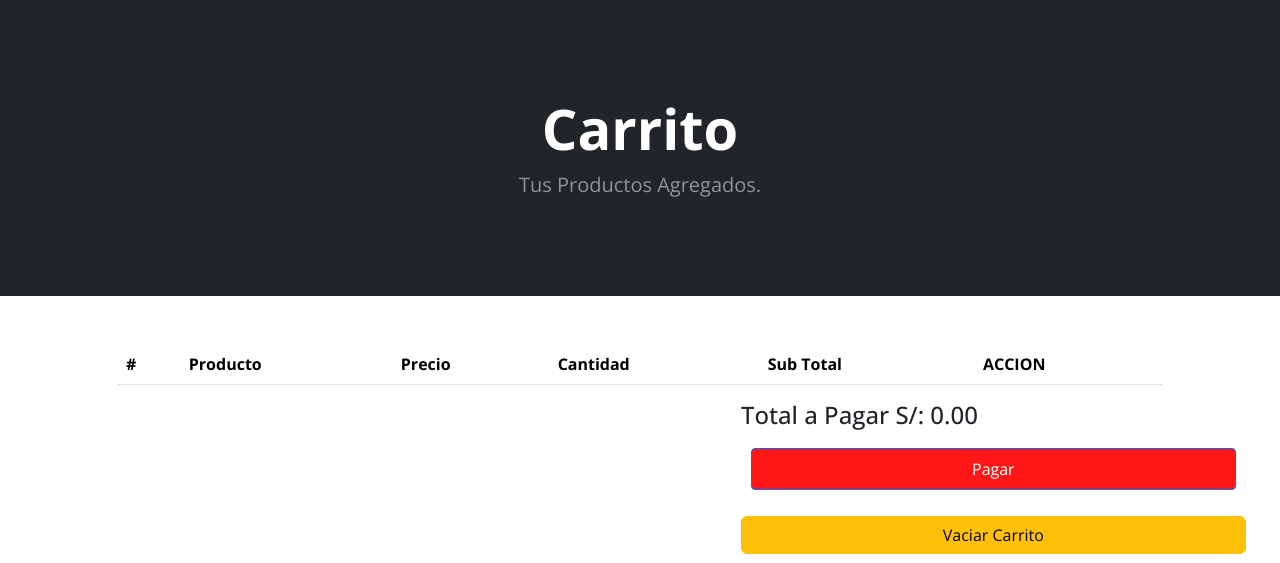
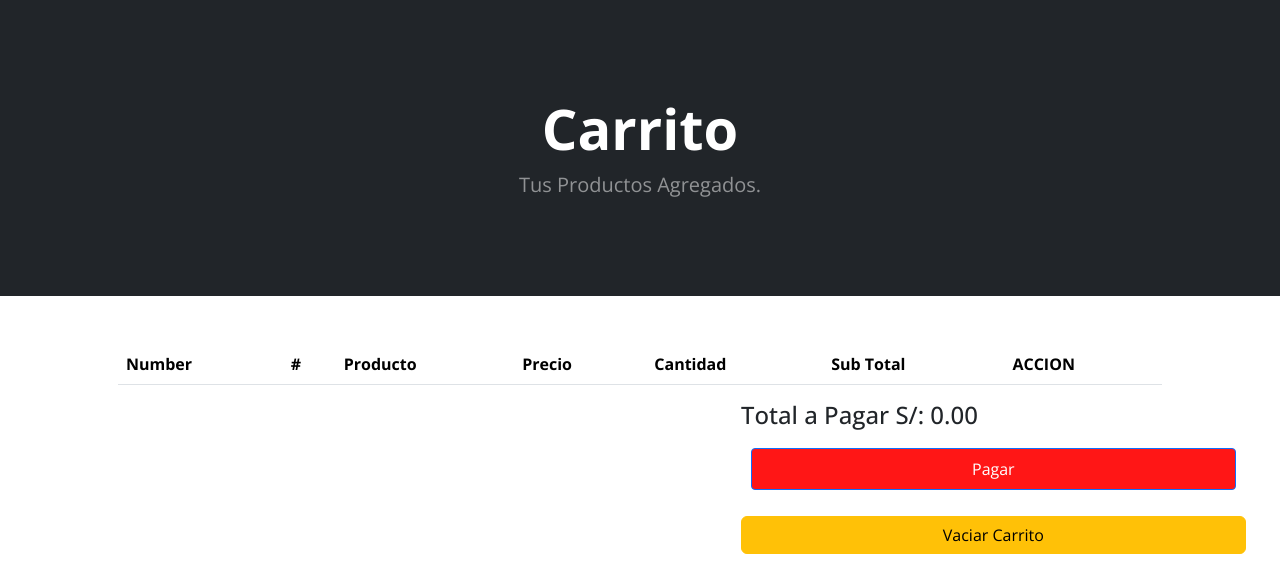
Before and after one commit to JFVela/Trabajo_Card, a PHP site: page /carrito.php in a window 1280 px wide. Shown: the part 57-620 px from the top of the page. Run offline with PHP 8.4, Linux system fonts and the light colour scheme; a user stored in the database is signed in; lists and menus that the app fills with data are empty; some libraries are stand-ins or nearby versions.

Commit message:
mejorado un poquito

```diff
--- a/carrito.php
+++ b/carrito.php
@@ -63,6 +63,7 @@ $idCliente = $_SESSION['id_cliente'];
                         <table class="table table-hover">
                             <thead>
                                 <tr>
+                                    <th>Number</th>
                                     <th>#</th>
                                     <th>Producto</th>
                                     <th>Precio</th>
@@ -241,16 +242,20 @@ $idCliente = $_SESSION['id_cliente'];
                             console.log(response);
                             const res = JSON.parse(response);
                             let html = '';
-                            res.datos.forEach(element => {
+
+                            // Verificar si el array de productos no está vacío
+                            if (res.datos.length > 0) {
+                                res.datos.forEach((element, index) => {
                                     html += `
                         <tr>
+                            <td>${index + 1}</td>
                             <td>${element.id}</td>
                             <td>${element.nombre}</td>
                             <td>${element.precio}</td>
                             <td>1</td>
                             <td>${element.precio}</td>
                             <td>
-                            <button class="btn btn-danger btnEliminar" data-id="${element.id}" onclick="eliminarProducto(${element.id})">Eliminar</button>
+                                <button class="btn btn-danger btnEliminar" data-number="${index + 1}">Eliminar</button>
                             </td>
                         </tr>`;
                                 });
@@ -260,9 +265,15 @@ $idCliente = $_SESSION['id_cliente'];
 
                                 // Volver a vincular eventos después de actualizar la tabla
                                 $('.btnEliminar').on('click', function() {
-                                const productId = $(this).data('id');
-                                eliminarProducto(productId);
+                                    const productNumber = $(this).data('number');
+                                    eliminarProducto(productNumber);
                                 });
+                            } else {
+                                // Si el array de productos está vacío, limpiar el carrito
+                                localStorage.removeItem('productos');
+                                $('#tblCarrito').html('');
+                                $('#total_pagar').text('0.00');
+                            }
 
                             paypal.Buttons({
                                 style: {
@@ -290,25 +301,27 @@ $idCliente = $_SESSION['id_cliente'];
                             console.log(error);
                         }
                     });
+                } else {
+                    // Si el array de productos está vacío, limpiar el carrito
+                    localStorage.removeItem('productos');
+                    $('#tblCarrito').html('');
+                    $('#total_pagar').text('0.00');
                 }
             }
         }
 
-        function eliminarProducto(id) {
-            // Obtener el índice del producto en el array productosEnCarrito
+        function eliminarProducto(number) {
+            // Obtener el array actualizado de productos en el carrito
             let productosEnCarrito = JSON.parse(localStorage.getItem('productos')) || [];
-            let index = productosEnCarrito.findIndex(producto => producto.id === id);
 
-            if (index !== -1) {
-                // Eliminar el producto del array
-                productosEnCarrito.splice(index, 1);
+            // Eliminar el producto del array utilizando el número de fila
+            productosEnCarrito.splice(number - 1, 1);
 
             // Guardar el array actualizado en el localStorage
             localStorage.setItem('productos', JSON.stringify(productosEnCarrito));
 
             // Volver a cargar el carrito después de eliminar
             mostrarCarrito();
-            }
         }
 
         $(document).ready(function() {
```
Lines whose indentation alone changed are shown as unchanged.
